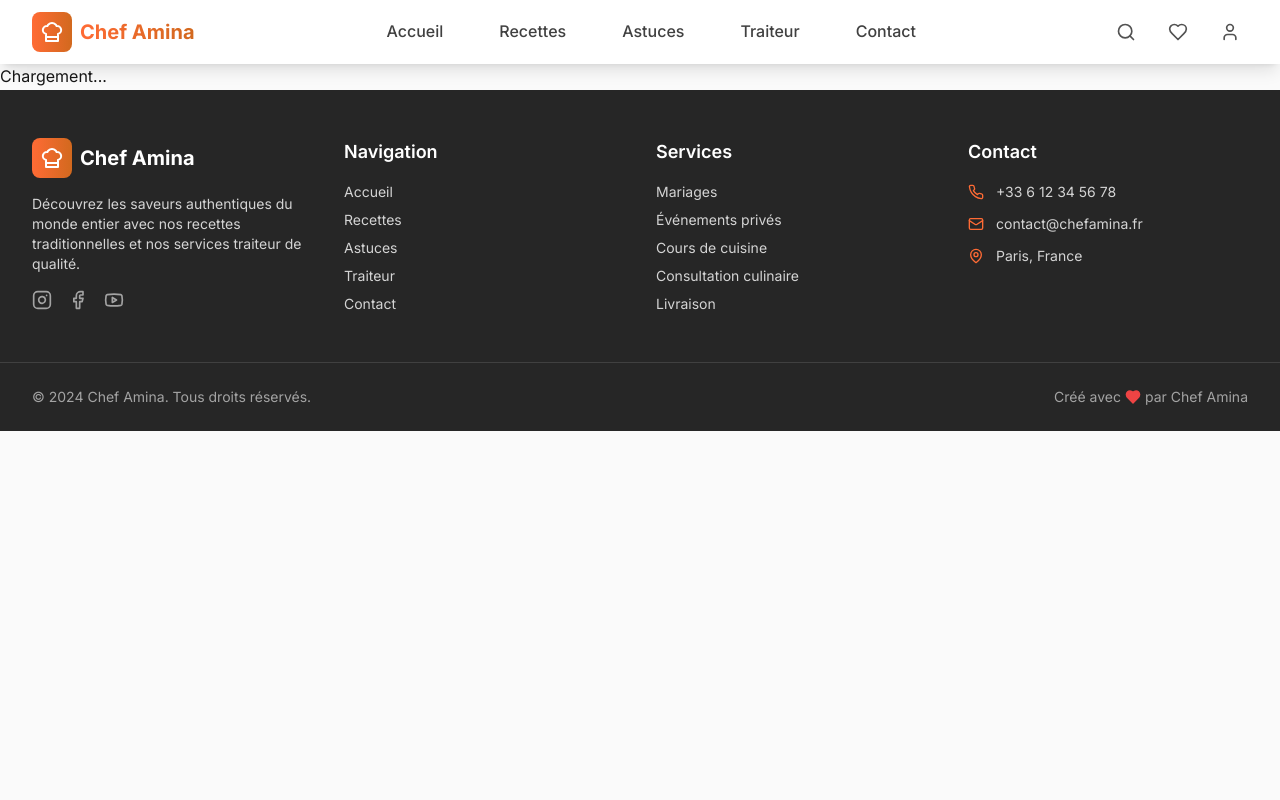
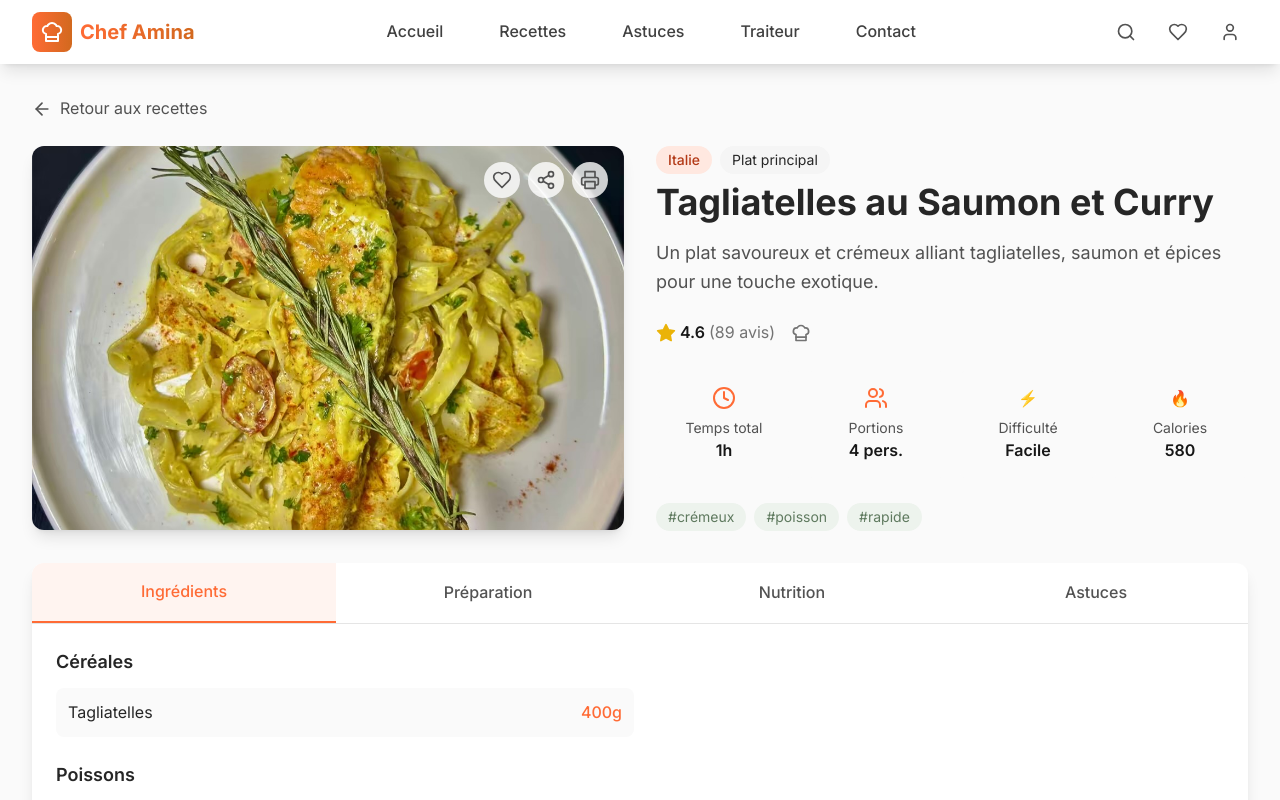
Before and after one commit to vafing39/Cooking_Portfolio_Mouna, a React (Create React App) app: page /recipe/1 in a window 1280 px wide. Shown: the top 800 px of the page. Built offline with nearby package versions, Linux system fonts and the light colour scheme.

Commit message:
Correction type id to Number(id) - Line 24

```diff
--- a/src/pages/RecipeDetail.tsx
+++ b/src/pages/RecipeDetail.tsx
@@ -21,7 +21,7 @@ const RecipeDetail = () => {
   const [recette, setRecette] = useState<any>(null);
 
   useEffect(()=>{
-     const found = recettes.find((item: any) => item.id === id);
+     const found = recettes.find((item: any) => item.id === Number(id));
     setRecette(found || null);
   }, [id])
 
```
